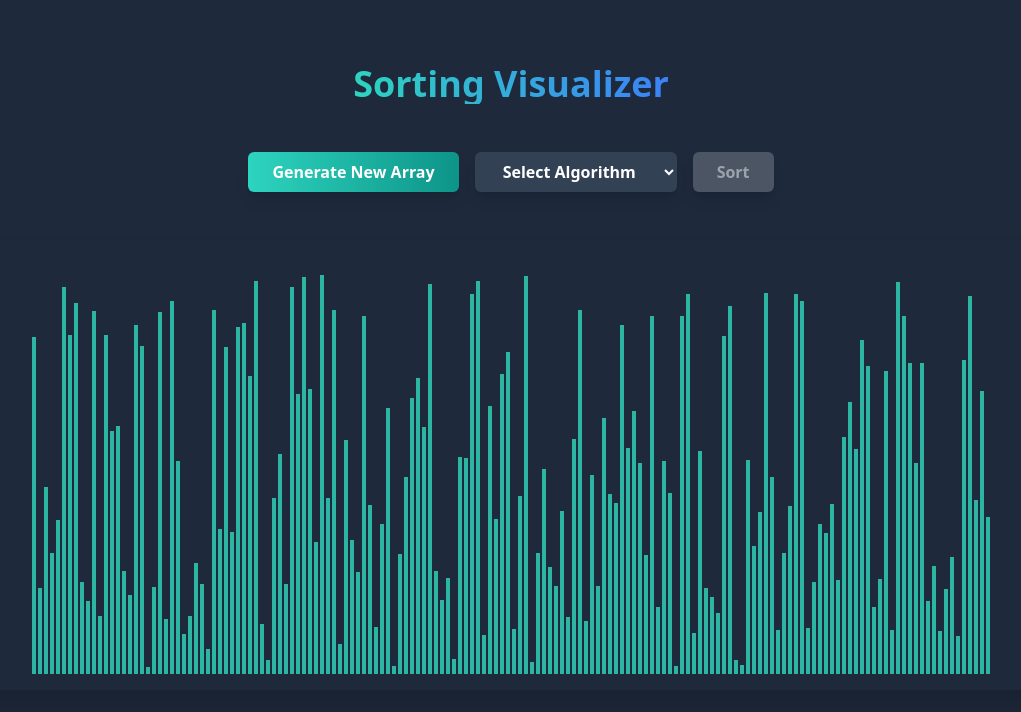
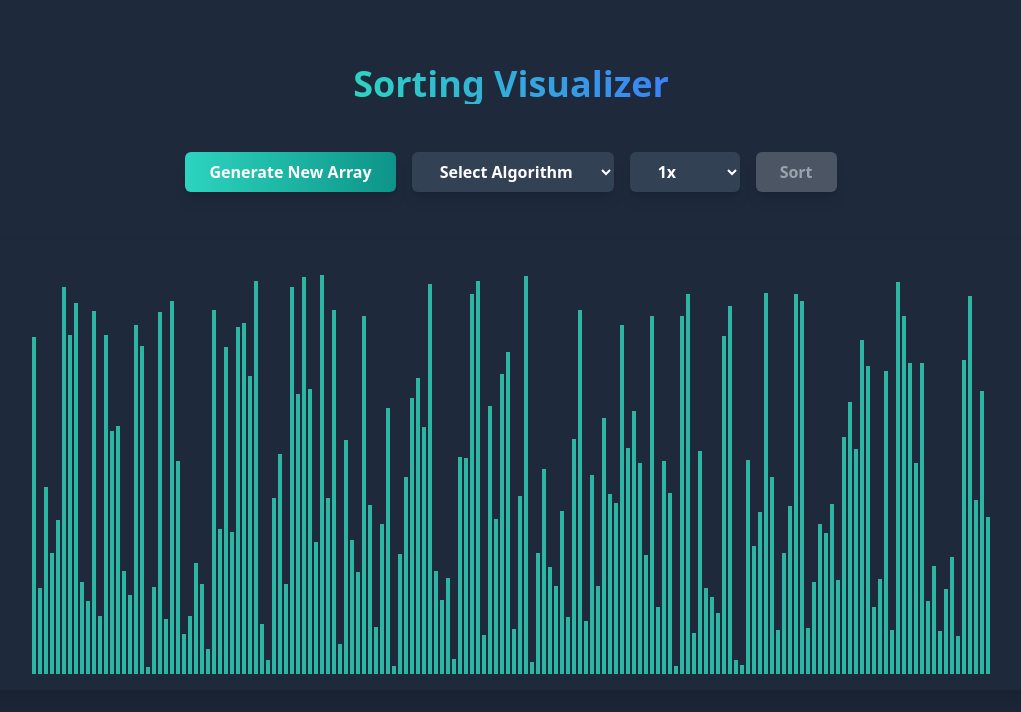
Before and after one commit to CSALS/Sorting-Visualizer, a React (Create React App) app: page / in a window 1280 px wide. Shown: the top 712 px of the page, without its empty margins (129-1150 px from the left). Built offline with nearby package versions, Linux system fonts and the light colour scheme.

Commit message:
add playback speed option

```diff
--- a/src/SortingVisualizer/SortingVisualizer.js
+++ b/src/SortingVisualizer/SortingVisualizer.js
@@ -10,7 +10,13 @@ import { getHeapSortAnimations } from '../SortingAlgorithms/HeapSort';
 let WINDOW_WIDTH = window.innerWidth;
 let WINDOW_HEIGHT = window.innerHeight;
 let NUMBER_OF_ARRAY_BARS = Math.floor(WINDOW_WIDTH / 8);
-const ANIMATION_SPEED_MS = 5;
+const ANIMATION_SPEED_OPTIONS = {
+  '0.25x': 150,
+  '0.5x': 75,
+  '1x': 5,
+  '1.5x': 2.5,
+  '2x': 1.5,
+};
 const PRIMARY_COLOR = '#2db5a3'; // Darker teal color
 const SECONDARY_COLOR = '#f43f5e'; // Darker red color
 const BACKGROUND_COLOR = '#1e293b'; // Darker background color
@@ -19,6 +25,7 @@ const SortingVisualizer = () => {
   const [array, setArray] = useState([]);
   const [selectedAlgorithm, setSelectedAlgorithm] = useState('');
   const [isSorting, setIsSorting] = useState(false); // Track sorting state
+  const [playbackSpeed, setPlaybackSpeed] = useState('1x'); // New state for playback speed
   const timeoutsRef = useRef([]); // Store timeouts
 
   useEffect(() => {
@@ -66,7 +73,7 @@ const SortingVisualizer = () => {
     disableSortButtons();
     const [animations, sortArray] = getMergeSortAnimations(array);
     animateSort(animations);
-    const RESTORE_TIME = parseInt(ANIMATION_SPEED_MS * animations.length / 2 + 3000);
+    const RESTORE_TIME = parseInt(ANIMATION_SPEED_OPTIONS[playbackSpeed] * animations.length / 2 + 3000);
     setTimeout(() => restoreStoreButtons(), RESTORE_TIME);
   };
 
@@ -74,7 +81,7 @@ const SortingVisualizer = () => {
     disableSortButtons();
     const [animations, sortArray] = getQuickSortAnimations(array);
     animateSort(animations);
-    const RESTORE_TIME = parseInt(ANIMATION_SPEED_MS * animations.length / 2 + 3000);
+    const RESTORE_TIME = parseInt(ANIMATION_SPEED_OPTIONS[playbackSpeed] * animations.length / 2 + 3000);
     setTimeout(() => restoreStoreButtons(), RESTORE_TIME);
   };
 
@@ -82,7 +89,7 @@ const SortingVisualizer = () => {
     disableSortButtons();
     const [animations, sortArray] = getBubbleSortAnimations(array);
     animateSort(animations);
-    const RESTORE_TIME = parseInt(ANIMATION_SPEED_MS * animations.length / 2 + 3000);
+    const RESTORE_TIME = parseInt(ANIMATION_SPEED_OPTIONS[playbackSpeed] * animations.length / 2 + 3000);
     setTimeout(() => restoreStoreButtons(), RESTORE_TIME);
   };
 
@@ -90,7 +97,7 @@ const SortingVisualizer = () => {
     disableSortButtons();
     const [animations, sortArray] = getInsertionSortAnimations(array);
     animateSort(animations);
-    const RESTORE_TIME = parseInt(ANIMATION_SPEED_MS * animations.length / 2 + 3000);
+    const RESTORE_TIME = parseInt(ANIMATION_SPEED_OPTIONS[playbackSpeed] * animations.length / 2 + 3000);
     setTimeout(() => restoreStoreButtons(), RESTORE_TIME);
   };
 
@@ -98,7 +105,7 @@ const SortingVisualizer = () => {
     disableSortButtons();
     const [animations, sortArray] = getSelectionSortAnimations(array);
     animateSort(animations);
-    const RESTORE_TIME = parseInt(ANIMATION_SPEED_MS * animations.length / 2 + 3000);
+    const RESTORE_TIME = parseInt(ANIMATION_SPEED_OPTIONS[playbackSpeed] * animations.length / 2 + 3000);
     setTimeout(() => restoreStoreButtons(), RESTORE_TIME);
   };
 
@@ -106,12 +113,16 @@ const SortingVisualizer = () => {
     disableSortButtons();
     const [animations, sortArray] = getHeapSortAnimations(array);
     animateSort(animations);
-    const RESTORE_TIME = parseInt(ANIMATION_SPEED_MS * animations.length / 2 + 3000);
+    const RESTORE_TIME = parseInt(ANIMATION_SPEED_OPTIONS[playbackSpeed] * animations.length / 2 + 3000);
     setTimeout(() => restoreStoreButtons(), RESTORE_TIME);
   };
 
   const handleAlgorithmChange = (e) => {
     setSelectedAlgorithm(e.target.value);
+  };
+
+  const handlePlaybackSpeedChange = (e) => {
+    setPlaybackSpeed(e.target.value);
   };
 
   const executeSelectedSort = () => {
@@ -144,6 +155,7 @@ const SortingVisualizer = () => {
 
   const animateSort = (animations) => {
     setIsSorting(true); // Set sorting state to true
+    const speedMultiplier = ANIMATION_SPEED_OPTIONS[playbackSpeed]; // Get speed multiplier
     for (let i = 0; i < animations.length; i++) {
       const arrayBars = document.getElementsByClassName('array-bar');
       const isColorChange = animations[i][0] === "comparision1" || animations[i][0] === "comparision2";
@@ -155,7 +167,7 @@ const SortingVisualizer = () => {
         const timeoutId = setTimeout(() => {
           barOneStyle.backgroundColor = color;
           barTwoStyle.backgroundColor = color;
-        }, i * ANIMATION_SPEED_MS);
+        }, i * speedMultiplier);
         timeoutsRef.current.push(timeoutId); // Store timeout
       } else {
         const [, barIndex, newHeight] = animations[i];
@@ -165,7 +177,7 @@ const SortingVisualizer = () => {
         const barStyle = arrayBars[barIndex].style;
         const timeoutId = setTimeout(() => {
           barStyle.height = `${newHeight}px`;
-        }, i * ANIMATION_SPEED_MS);
+        }, i * speedMultiplier);
         timeoutsRef.current.push(timeoutId); // Store timeout
       }
     }
@@ -204,6 +216,16 @@ const SortingVisualizer = () => {
           <option value="selectionSort">Selection Sort</option>
           <option value="heapSort">Heap Sort</option>
         </select>
+        {/* Dropdown for selecting playback speed */}
+        <select
+          value={playbackSpeed}
+          onChange={handlePlaybackSpeedChange}
+          className="px-6 py-2 rounded-md bg-slate-700 text-white font-semibold shadow-lg hover:bg-slate-600 transition-all duration-300"
+        >
+          {Object.keys(ANIMATION_SPEED_OPTIONS).map((speed) => (
+            <option key={speed} value={speed}>{speed}</option>
+          ))}
+        </select>
         {/* Submit button to execute the selected sort */}
         <button
           onClick={executeSelectedSort}
```
